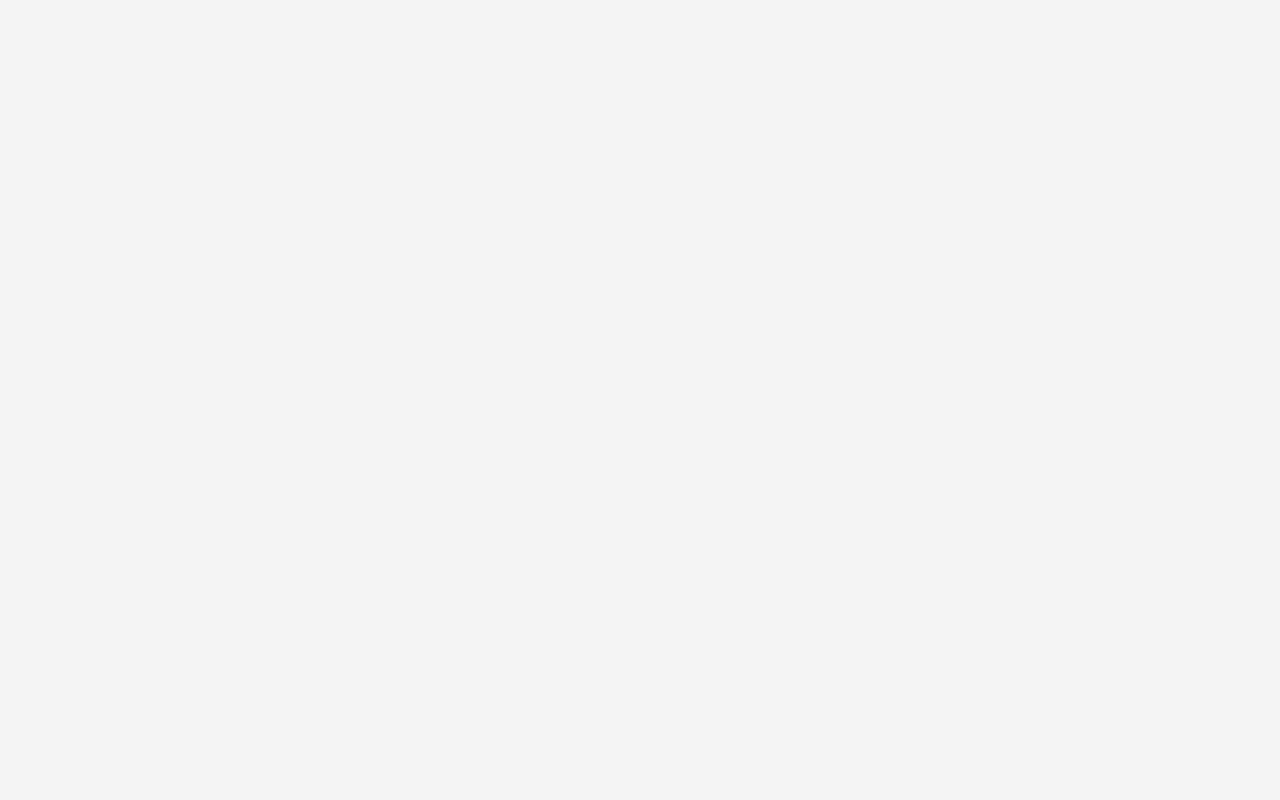
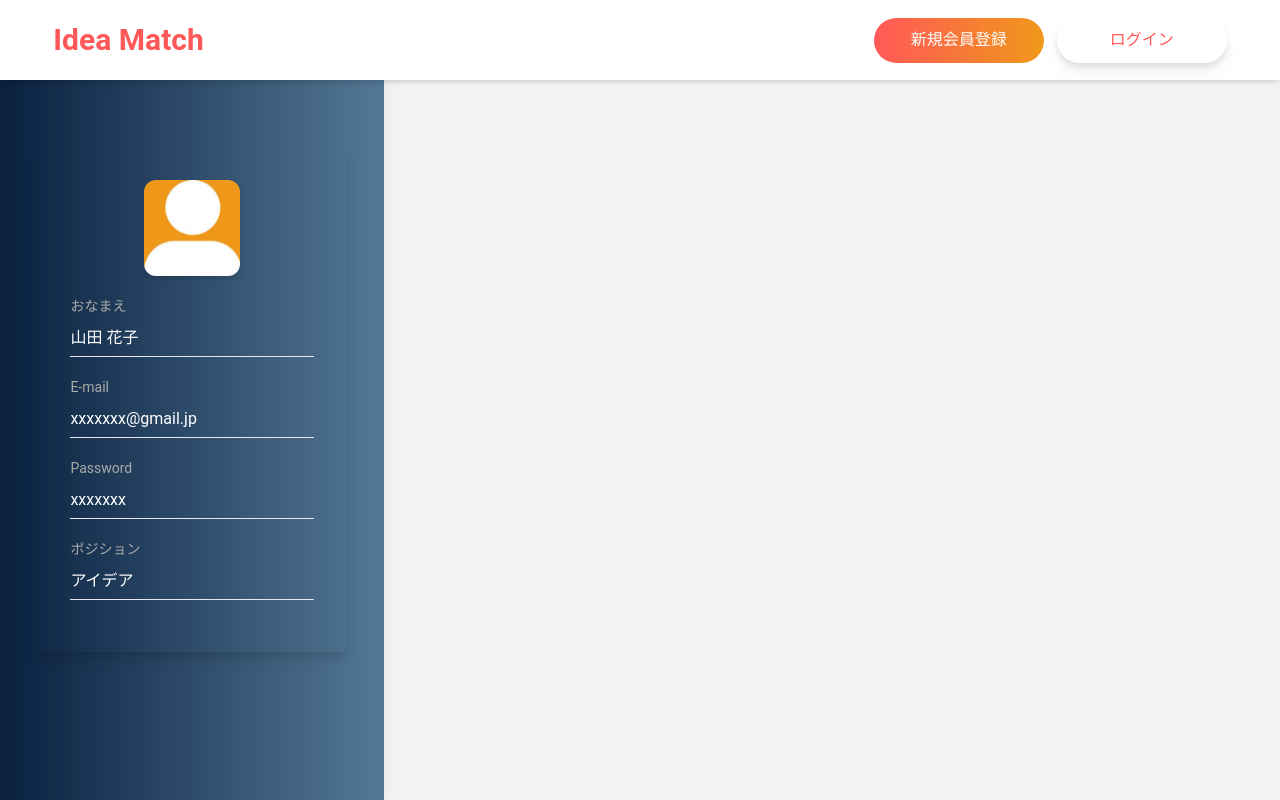
Before and after one commit to nao5100000/ec_app, a Next.js app: page /mypage in a window 1280 px wide. Built offline with nearby package versions, Linux system fonts and the light colour scheme.

Commit message:
created mypage

```diff
--- /dev/null
+++ b/components/atoms/mypage/mypageIcon.tsx
@@ -0,0 +1,11 @@
+import Image from 'next/image'
+
+const MypageIcon = () => {
+    return (
+        <div className="relative rounded-xl w-24 h-24 overflow-hidden shadow-md mx-auto mb-5">
+            <Image src="/images/user_icon.jpg" layout='fill'
+                objectFit='contain' alt="user icon" />
+        </div>
+    )
+}
+export default MypageIcon;
--- /dev/null
+++ b/components/atoms/mypage/mypageUserText.tsx
@@ -0,0 +1,12 @@
+type Props = {
+    text: string
+}
+
+const MypageUserText = (props: Props) => {
+    return (
+        <dd>
+            <p className="text-white mb-5 pb-1.5 border-b">{props.text}</p>
+        </dd>
+    )
+}
+export default MypageUserText;
--- /dev/null
+++ b/components/molecules/mypage/userInfoText.tsx
@@ -0,0 +1,19 @@
+import CommonDt from "../../atoms/common/commonDt";
+import MypageUserText from "../../atoms/mypage/mypageUserText";
+
+const UserInfoText = () => {
+    return (
+        <dl>
+            <CommonDt text="おなまえ" />
+            <MypageUserText text="山田 花子" />
+            {/* <input type="text"  className="w-full border-b border-light-gray pb-1 focus:border-gradient-orange"/> */}
+            <CommonDt text="E-mail" />
+            <MypageUserText text="xxxxxxx@gmail.jp" />
+            <CommonDt text="Password" />
+            <MypageUserText text="xxxxxxx" />
+            <CommonDt text="ポジション" />
+            <MypageUserText text="アイデア" />
+        </dl>
+    )
+}
+export default UserInfoText;
--- /dev/null
+++ b/components/organisms/mypage/userInfoBlock.tsx
@@ -0,0 +1,12 @@
+import MypageIcon from "../../atoms/mypage/mypageIcon";
+import UserInfoText from "../../molecules/mypage/userInfoText";
+
+const UserInfoBlock = () => {
+    return (
+        <div className="p-8 rounded-md w-4/5 relative shadow-lg">
+            <MypageIcon />
+            <UserInfoText />
+        </div>
+    )
+}
+export default UserInfoBlock;
--- a/pages/mypage.tsx
+++ b/pages/mypage.tsx
@@ -1,8 +1,21 @@
+import { ReactElement } from "react";
+import LoginLayout from "../components/templates/loginLayout";
+import UserInfoBlock from "../components/organisms/mypage/userInfoBlock";
+
 const MyPage = () => {
     return (
         <>
-
+            <div className="w-[30%] bg-gradient-to-r from-[#09203f] to-[#537895] min-h-screen absolute top-0 flex justify-center items-center  shadow-lg">
+                <UserInfoBlock />
+            </div>
         </>
     )
 }
+MyPage.getLayout = function getLayout(page: ReactElement) {
+    return (
+        <LoginLayout >
+            {page}
+        </LoginLayout>
+    )
+}
 export default MyPage;
```
